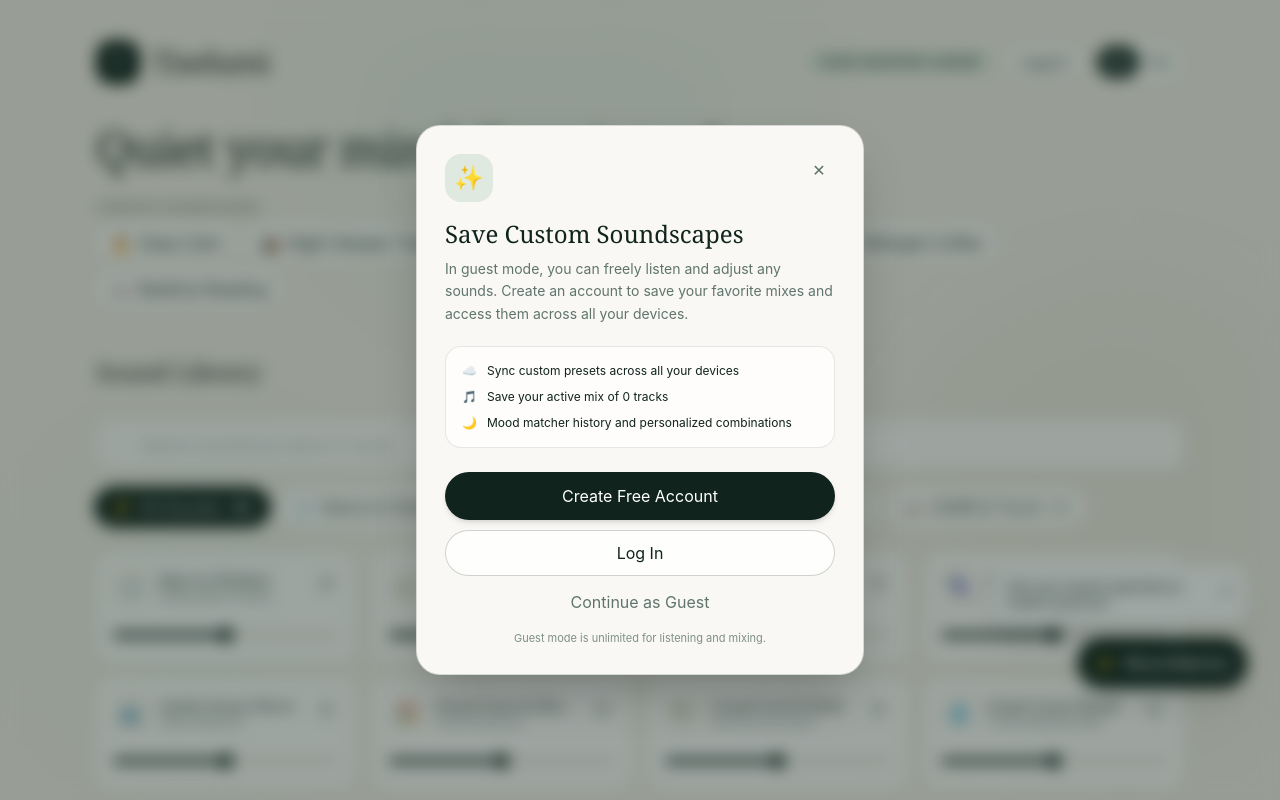
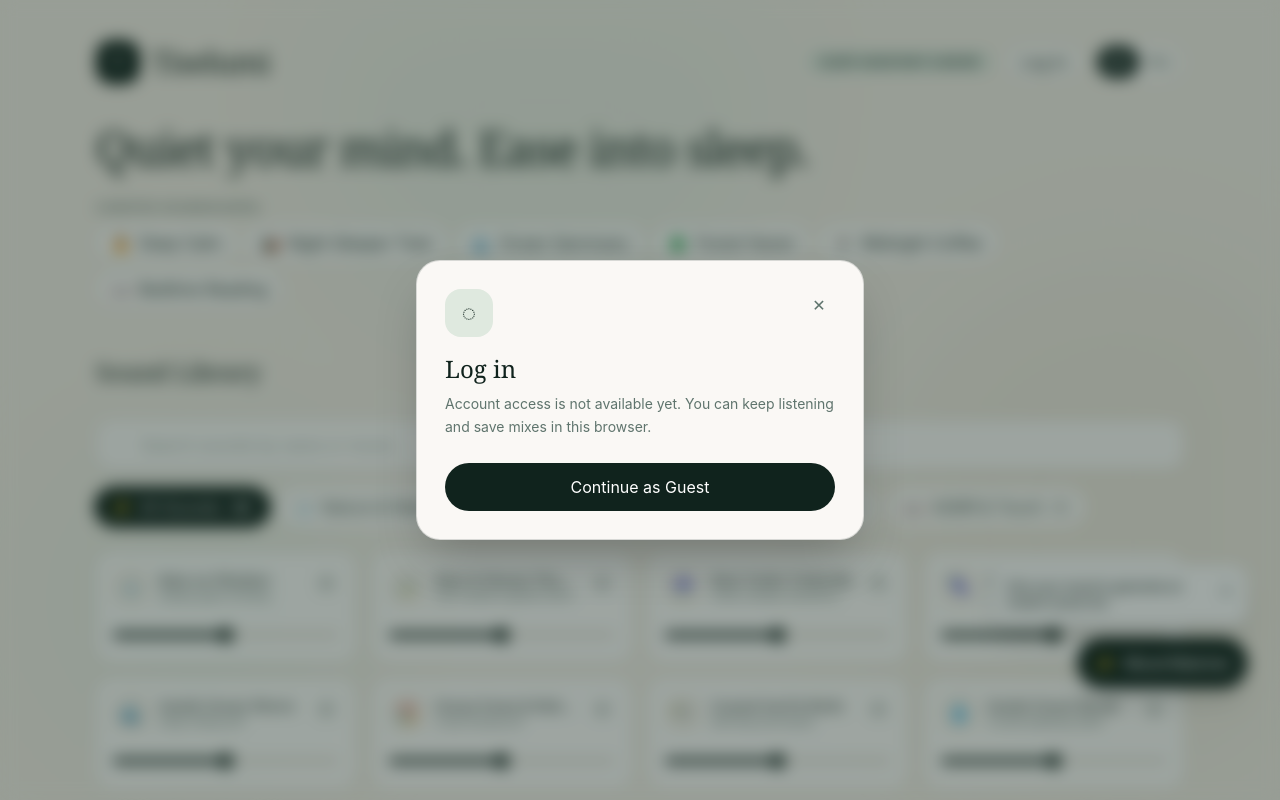
Before and after one commit to tiselumi/app, a React (Vite) app: page / in a window 1280 px wide. Both pictures are taken after a click on the button "Log In to Account". Shown: the top 800 px of the page. Built offline with nearby package versions, Linux system fonts and the light colour scheme.

Commit message:
feat:
- persist named guest mixes in browser storage;
- validate stored presets and surface storage failures;
- replace unavailable account actions with a guest login notice;
- document local mix retention and deletion behavior.

```diff
--- a/src/App.tsx
+++ b/src/App.tsx
@@ -4,6 +4,7 @@ import type { SoundFilterCategory } from '@/audio/types'
 import { CategoryFilterBar } from '@/components/CategoryFilterBar'
 import { LanguageSwitch } from '@/components/LanguageSwitch'
 import { ImmersiveOverlay } from '@/components/ImmersiveOverlay'
+import { LoginModal } from '@/components/LoginModal'
 import { MasterControlBar } from '@/components/MasterControlBar'
 import { MoodMatcherDrawer } from '@/components/MoodMatcherDrawer'
 import { PresetsBar } from '@/components/PresetsBar'
@@ -27,6 +28,8 @@ function AppContent() {
     timerSecondsLeft,
     isTimerActive,
     presets,
+    saveCurrentPreset,
+    deletePreset,
     toggleSound,
     togglePlayPause,
     setVolume,
@@ -41,6 +44,7 @@ function AppContent() {
   const [activeCategory, setActiveCategory] = useState<SoundFilterCategory>('all')
   const [searchQuery, setSearchQuery] = useState('')
   const [isSaveModalOpen, setIsSaveModalOpen] = useState(false)
+  const [isLoginModalOpen, setIsLoginModalOpen] = useState(false)
   const [isMoodMatcherOpen, setIsMoodMatcherOpen] = useState(false)
   const [isWelcomeOpen, setIsWelcomeOpen] = useState(false)
   const [isImmersiveOpen, setIsImmersiveOpen] = useState(false)
@@ -80,7 +84,7 @@ function AppContent() {
 
   const handleWelcomeLogin = () => {
     handleDismissWelcome()
-    setIsSaveModalOpen(true)
+    setIsLoginModalOpen(true)
   }
 
   // Calculate category counts
@@ -163,7 +167,7 @@ function AppContent() {
             </span>
             <button
               type="button"
-              onClick={() => setIsSaveModalOpen(true)}
+              onClick={() => setIsLoginModalOpen(true)}
               className="rounded-full border border-[#10231d]/15 bg-white/70 px-3.5 py-1 text-xs font-medium text-[#10231d] shadow-xs backdrop-blur-xs transition-colors hover:border-[#10231d]/30 hover:bg-white focus:outline-none focus-visible:ring-2 focus-visible:ring-[#10231d]"
             >
               {t.header.loginButton}
@@ -181,7 +185,11 @@ function AppContent() {
 
         {/* Curated Presets Bar */}
         <div className="mt-7">
-          <PresetsBar presets={presets} onSelectPreset={applyPreset} />
+          <PresetsBar
+            presets={presets}
+            onSelectPreset={applyPreset}
+            onDeletePreset={deletePreset}
+          />
         </div>
       </header>
 
@@ -294,7 +302,11 @@ function AppContent() {
         isOpen={isSaveModalOpen}
         onClose={() => setIsSaveModalOpen(false)}
         activeTracksCount={playingSounds.size}
+        onSave={saveCurrentPreset}
+        onOpenLogin={() => setIsLoginModalOpen(true)}
       />
+
+      <LoginModal isOpen={isLoginModalOpen} onClose={() => setIsLoginModalOpen(false)} />
 
       {/* First-time Welcome Modal */}
       <WelcomeModal
--- /dev/null
+++ b/src/audio/presetStorage.ts
@@ -0,0 +1,49 @@
+import { SOUND_CATALOG } from '@/audio/catalog'
+import type { Preset } from '@/audio/types'
+
+export const PRESETS_KEY = 'tiselumi:custom_presets_v2'
+const soundIds = new Set(SOUND_CATALOG.map((sound) => sound.id))
+
+function isPreset(value: unknown): value is Preset {
+  if (!value || typeof value !== 'object') return false
+  const p = value as Record<string, unknown>
+  return (
+    typeof p.id === 'string' &&
+    p.id.length > 0 &&
+    typeof p.name === 'string' &&
+    p.name.trim().length > 0 &&
+    p.name.length <= 80 &&
+    (p.description === undefined || typeof p.description === 'string') &&
+    (p.icon === undefined || typeof p.icon === 'string') &&
+    !!p.tracks &&
+    typeof p.tracks === 'object' &&
+    !Array.isArray(p.tracks) &&
+    Object.keys(p.tracks).length > 0 &&
+    Object.entries(p.tracks).every(
+      ([id, volume]) =>
+        soundIds.has(id) &&
+        typeof volume === 'number' &&
+        Number.isFinite(volume) &&
+        volume >= 0 &&
+        volume <= 1,
+    )
+  )
+}
+
+export function readPresets(fallback: Preset[]): Preset[] {
+  const raw = localStorage.getItem(PRESETS_KEY)
+  if (raw === null) return fallback
+  let data: unknown
+  try {
+    data = JSON.parse(raw)
+  } catch {
+    return fallback
+  }
+  if (!Array.isArray(data)) return fallback
+  const seen = new Set<string>()
+  return data.filter(isPreset).filter((preset) => {
+    if (seen.has(preset.id)) return false
+    seen.add(preset.id)
+    return true
+  })
+}
--- /dev/null
+++ b/src/components/LoginModal.tsx
@@ -0,0 +1,70 @@
+import { useEffect } from 'react'
+
+import { useI18n } from '@/i18n/useI18n'
+
+interface LoginModalProps {
+  isOpen: boolean
+  onClose: () => void
+}
+
+export function LoginModal({ isOpen, onClose }: LoginModalProps) {
+  const { t } = useI18n()
+
+  useEffect(() => {
+    if (!isOpen) return
+
+    const handleKeyDown = (event: KeyboardEvent) => {
+      if (event.key === 'Escape') onClose()
+    }
+    window.addEventListener('keydown', handleKeyDown)
+    return () => window.removeEventListener('keydown', handleKeyDown)
+  }, [isOpen, onClose])
+
+  if (!isOpen) return null
+
+  return (
+    <div
+      role="dialog"
+      aria-modal="true"
+      aria-labelledby="login-modal-title"
+      className="fixed inset-0 z-50 flex items-center justify-center p-4"
+    >
+      <div
+        onClick={onClose}
+        aria-hidden="true"
+        className="fixed inset-0 bg-[#10231d]/40 backdrop-blur-sm transition-opacity"
+      />
+
+      <div className="animate-in fade-in zoom-in-95 relative w-full max-w-md rounded-3xl border border-[#10231d]/15 bg-[#faf8f5] p-6 shadow-2xl sm:p-7">
+        <div className="flex items-start justify-between">
+          <div className="flex h-12 w-12 items-center justify-center rounded-2xl bg-[#dfe9df] text-2xl">
+            ◌
+          </div>
+          <button
+            type="button"
+            onClick={onClose}
+            aria-label={t.loginModal.close}
+            className="flex h-8 w-8 items-center justify-center rounded-full text-[#5f746d] transition-colors hover:bg-[#10231d]/10 hover:text-[#10231d]"
+          >
+            ✕
+          </button>
+        </div>
+
+        <div className="mt-4">
+          <h3 id="login-modal-title" className="font-serif text-2xl font-normal text-[#10231d]">
+            {t.loginModal.title}
+          </h3>
+          <p className="mt-2 text-sm leading-relaxed text-[#5f746d]">{t.loginModal.subtitle}</p>
+        </div>
+
+        <button
+          type="button"
+          onClick={onClose}
+          className="mt-6 w-full rounded-full bg-[#10231d] py-3 text-sm font-medium text-white transition-all hover:bg-[#1a382f] focus:outline-none focus-visible:ring-2 focus-visible:ring-[#10231d]"
+        >
+          {t.loginModal.continueGuest}
+        </button>
+      </div>
+    </div>
+  )
+}
--- a/src/components/PresetsBar.tsx
+++ b/src/components/PresetsBar.tsx
@@ -1,12 +1,15 @@
+import { useState } from 'react'
 import type { Preset } from '@/audio/types'
 import { useI18n } from '@/i18n/useI18n'
 
 interface PresetsBarProps {
+  onDeletePreset: (id: string) => boolean
   presets: Preset[]
   onSelectPreset: (preset: Preset) => void
 }
 
-export function PresetsBar({ presets, onSelectPreset }: PresetsBarProps) {
+export function PresetsBar({ presets, onSelectPreset, onDeletePreset }: PresetsBarProps) {
+  const [error, setError] = useState(false)
   const { t } = useI18n()
 
   if (presets.length === 0) return null
@@ -19,6 +22,7 @@ export function PresetsBar({ presets, onSelectPreset }: PresetsBarProps) {
         </span>
       </div>
 
+      {error && <p role="alert">{t.saveModal.storageError}</p>}
       <div className="flex flex-wrap items-center gap-2">
         {presets.map((preset) => {
           const localizedPreset = t.presets[preset.id]
@@ -26,8 +30,8 @@ export function PresetsBar({ presets, onSelectPreset }: PresetsBarProps) {
           const description = localizedPreset?.description ?? preset.description
 
           return (
+            <div key={preset.id} className="flex items-center gap-1">
               <button
-              key={preset.id}
                 type="button"
                 onClick={() => onSelectPreset(preset)}
                 title={description}
@@ -38,6 +42,17 @@ export function PresetsBar({ presets, onSelectPreset }: PresetsBarProps) {
                 </span>
                 <span>{name}</span>
               </button>
+              {preset.id.startsWith('preset-') && (
+                <button
+                  type="button"
+                  aria-label={`${t.saveModal.deleteMix}: ${name}`}
+                  onClick={() => setError(!onDeletePreset(preset.id))}
+                  className="rounded-full p-2 text-sm focus-visible:outline-2"
+                >
+                  ×
+                </button>
+              )}
+            </div>
           )
         })}
       </div>
--- a/src/components/SaveMixModal.tsx
+++ b/src/components/SaveMixModal.tsx
@@ -5,17 +5,29 @@ import { useI18n } from '@/i18n/useI18n'
 interface SaveMixModalProps {
   isOpen: boolean
   onClose: () => void
+  onSave: (name: string) => boolean
   activeTracksCount: number
+  onOpenLogin: () => void
 }
 
-export function SaveMixModal({ isOpen, onClose, activeTracksCount }: SaveMixModalProps) {
+export function SaveMixModal({
+  isOpen,
+  onClose,
+  activeTracksCount,
+  onSave,
+  onOpenLogin,
+}: SaveMixModalProps) {
   const { t } = useI18n()
+  const [name, setName] = useState('')
+  const [error, setError] = useState(false)
   const [showNotice, setShowNotice] = useState(false)
 
   // Reset notice and handle ESC key
   useEffect(() => {
     if (!isOpen) {
       setShowNotice(false)
+      setName('')
+      setError(false)
       return
     }
     const handleKeyDown = (e: KeyboardEvent) => {
@@ -69,21 +81,47 @@ export function SaveMixModal({ isOpen, onClose, activeTracksCount }: SaveMixModa
           <p className="mt-2 text-sm leading-relaxed text-[#5f746d]">{t.saveModal.subtitle}</p>
         </div>
 
-        {/* Feature Highlights */}
-        <div className="mt-5 space-y-2.5 rounded-2xl border border-[#10231d]/10 bg-white/70 p-4 text-xs text-[#10231d]">
-          <div className="flex items-center gap-2.5">
-            <span>☁️</span>
-            <span>{t.saveModal.featureSync}</span>
-          </div>
-          <div className="flex items-center gap-2.5">
-            <span>🎵</span>
-            <span>{trackFeatureText}</span>
-          </div>
-          <div className="flex items-center gap-2.5">
-            <span>🌙</span>
-            <span>{t.saveModal.featureHistory}</span>
-          </div>
-        </div>
+        <form
+          className="mt-5 space-y-3"
+          onSubmit={(event) => {
+            event.preventDefault()
+            if (onSave(name)) onClose()
+            else setError(true)
+          }}
+        >
+          <p id="local-save-notice" className="text-sm text-[#5f746d]">
+            {t.saveModal.localNotice}
+          </p>
+          <label className="block text-sm" htmlFor="mix-name">
+            {t.saveModal.nameLabel}
+          </label>
+          <input
+            id="mix-name"
+            value={name}
+            onChange={(event) => setName(event.target.value)}
+            maxLength={80}
+            required
+            aria-describedby="local-save-notice"
+            className="w-full rounded-xl border border-[#10231d]/20 bg-white p-3 focus-visible:outline-2"
+          />
+          {activeTracksCount === 0 ? (
+            <p className="text-sm">{t.saveModal.emptyMix}</p>
+          ) : (
+            <p className="text-sm">{trackFeatureText}</p>
+          )}
+          {error && (
+            <p role="alert" className="text-sm">
+              {t.saveModal.storageError}
+            </p>
+          )}
+          <button
+            type="submit"
+            disabled={!name.trim() || activeTracksCount === 0}
+            className="w-full rounded-full bg-[#10231d] py-3 text-sm text-white focus-visible:outline-2 disabled:opacity-40"
+          >
+            {t.saveModal.saveLocal}
+          </button>
+        </form>
 
         {showNotice && (
           <div
@@ -105,7 +143,10 @@ export function SaveMixModal({ isOpen, onClose, activeTracksCount }: SaveMixModa
           </button>
           <button
             type="button"
-            onClick={() => setShowNotice(true)}
+            onClick={() => {
+              onClose()
+              onOpenLogin()
+            }}
             className="flex w-full items-center justify-center rounded-full border border-[#10231d]/20 bg-white/80 py-2.5 text-sm font-medium text-[#10231d] transition-all hover:bg-white focus:outline-none focus-visible:ring-2 focus-visible:ring-[#10231d]"
           >
             {t.saveModal.login}
--- a/src/hooks/useSoundMixer.ts
+++ b/src/hooks/useSoundMixer.ts
@@ -2,10 +2,10 @@ import { useCallback, useEffect, useState } from 'react'
 
 import { SOUND_CATALOG } from '@/audio/catalog'
 import { soundEngine } from '@/audio/engine'
+import { PRESETS_KEY, readPresets } from '@/audio/presetStorage'
 import type { Preset } from '@/audio/types'
 
 const LOCAL_STORAGE_KEY_VOLUMES = 'tiselumi:sound_volumes_v2'
-const LOCAL_STORAGE_KEY_PRESETS = 'tiselumi:custom_presets_v2'
 
 export const DEFAULT_PRESETS: Preset[] = [
   {
@@ -106,8 +106,7 @@ export function useSoundMixer() {
   // Presets
   const [presets, setPresets] = useState<Preset[]>(() => {
     try {
-      const saved = localStorage.getItem(LOCAL_STORAGE_KEY_PRESETS)
-      if (saved) return JSON.parse(saved)
+      return readPresets(DEFAULT_PRESETS)
     } catch {
       // Fallback
     }
@@ -123,14 +122,18 @@ export function useSoundMixer() {
     }
   }, [trackVolumes])
 
-  // Save presets on change
   useEffect(() => {
-    try {
-      localStorage.setItem(LOCAL_STORAGE_KEY_PRESETS, JSON.stringify(presets))
-    } catch {
-      // Ignore
+    const refresh = (event: StorageEvent) => {
+      if (event.key !== PRESETS_KEY && event.key !== null) return
+      try {
+        setPresets(readPresets(DEFAULT_PRESETS))
+      } catch {
+        /* Keep current mixes */
+      }
     }
-  }, [presets])
+    window.addEventListener('storage', refresh)
+    return () => window.removeEventListener('storage', refresh)
+  }, [])
 
   // Toggle master play/pause
   const togglePlayPause = useCallback(async () => {
@@ -284,26 +287,41 @@ export function useSoundMixer() {
 
   const saveCurrentPreset = useCallback(
     (name: string, description?: string, icon = '✨') => {
+      if (!name.trim() || name.trim().length > 80 || playingSounds.size === 0) return false
       const activeTracks: Record<string, number> = {}
       for (const soundId of playingSounds) {
         activeTracks[soundId] = trackVolumes[soundId] ?? 0.5
       }
 
       const newPreset: Preset = {
-        id: `preset-${Date.now()}`,
-        name,
+        id: `preset-${crypto.randomUUID()}`,
+        name: name.trim(),
         icon,
         description,
         tracks: activeTracks,
       }
 
-      setPresets((prev) => [...prev, newPreset])
+      try {
+        const next = [...readPresets(DEFAULT_PRESETS), newPreset]
+        localStorage.setItem(PRESETS_KEY, JSON.stringify(next))
+        setPresets(next)
+        return true
+      } catch {
+        return false
+      }
     },
     [playingSounds, trackVolumes],
   )
 
   const deletePreset = useCallback((presetId: string) => {
-    setPresets((prev) => prev.filter((p) => p.id !== presetId))
+    try {
+      const next = readPresets(DEFAULT_PRESETS).filter((p) => p.id !== presetId)
+      localStorage.setItem(PRESETS_KEY, JSON.stringify(next))
+      setPresets(next)
+      return true
+    } catch {
+      return false
+    }
   }, [])
 
   return {
--- a/src/i18n/translations.ts
+++ b/src/i18n/translations.ts
@@ -243,10 +243,17 @@ export const translations: Record<Locale, TranslationSchema> = {
       },
     },
     saveModal: {
+      localNotice:
+        'Saved only in this browser, without registration. Clearing site data or ending a private session may delete your mixes. They will not sync to other devices.',
+      nameLabel: 'Mix name',
+      emptyMix: 'Choose some sounds before saving a mix.',
+      storageError:
+        'Could not save changes. Browser storage may be blocked or full. Please try again.',
+      saveLocal: 'Save in this browser',
+      deleteMix: 'Delete mix',
       saveMixButton: 'Save mix',
       title: 'Save Custom Soundscapes',
-      subtitle:
-        'In guest mode, you can freely listen and adjust any sounds. Create an account to save your favorite mixes and access them across all your devices.',
+      subtitle: 'Name your soundscape to return to it later. No account needed.',
       close: 'Close',
       featureSync: 'Sync custom presets across all your devices',
       featureTracksSingle: 'Save your active mix of 1 track',
@@ -266,6 +273,13 @@ export const translations: Record<Locale, TranslationSchema> = {
       tryButton: 'Try as Guest',
       loginButton: 'Log In to Account',
       guestNote: 'Free and unlimited. No registration required to mix sounds.',
+      close: 'Close',
+    },
+    loginModal: {
+      title: 'Log in',
+      subtitle:
+        'Account access is not available yet. You can keep listening and save mixes in this browser.',
+      continueGuest: 'Continue as Guest',
       close: 'Close',
     },
     language: {
@@ -510,10 +524,18 @@ export const translations: Record<Locale, TranslationSchema> = {
       },
     },
     saveModal: {
+      localNotice:
+        'Без регистрации миксы сохраняются только в текущем браузере. Очистка данных сайта или завершение приватного сеанса могут удалить их. На других устройствах они не появятся.',
+      nameLabel: 'Название микса',
+      emptyMix: 'Выберите звуки перед сохранением микса.',
+      storageError:
+        'Не удалось сохранить изменения. Хранилище браузера может быть недоступно или заполнено. Попробуйте ещё раз.',
+      saveLocal: 'Сохранить в этом браузере',
+      deleteMix: 'Удалить микс',
       saveMixButton: 'Сохранить микс',
       title: 'Сохранение персональных миксов',
       subtitle:
-        'В гостевом режиме вы можете свободно слушать и настраивать любые звуки. Создайте аккаунт, чтобы сохранять любимые миксы и возвращаться к ним на любых устройствах.',
+        'Дайте название своему саундскейпу, чтобы вернуться к нему позже. Аккаунт не нужен.',
       close: 'Закрыть',
       featureSync: 'Синхронизация пресетов между всеми устройствами',
       featureTracksSingle: 'Сохранение текущего микса из 1 дорожки',
@@ -535,6 +557,13 @@ export const translations: Record<Locale, TranslationSchema> = {
       guestNote: 'Бесплатно и без ограничений по времени прослушивания.',
       close: 'Закрыть',
     },
+    loginModal: {
+      title: 'Вход в аккаунт',
+      subtitle:
+        'Вход в аккаунт пока недоступен. Вы можете продолжить слушать и сохранять миксы в этом браузере.',
+      continueGuest: 'Продолжить как гость',
+      close: 'Закрыть',
+    },
     language: {
       switchAria: 'Выбор языка',
       en: 'English',
--- a/src/i18n/types.ts
+++ b/src/i18n/types.ts
@@ -95,6 +95,12 @@ export interface TranslationSchema {
     >
   }
   saveModal: {
+    localNotice: string
+    nameLabel: string
+    emptyMix: string
+    storageError: string
+    saveLocal: string
+    deleteMix: string
     saveMixButton: string
     title: string
     subtitle: string
@@ -118,6 +124,12 @@ export interface TranslationSchema {
     guestNote: string
     close: string
   }
+  loginModal: {
+    title: string
+    subtitle: string
+    continueGuest: string
+    close: string
+  }
   language: {
     switchAria: string
     en: string
```
Also changed, not shown: 2 other files (tests, documents, lock files or other folders). Lines whose indentation alone changed are shown as unchanged.
